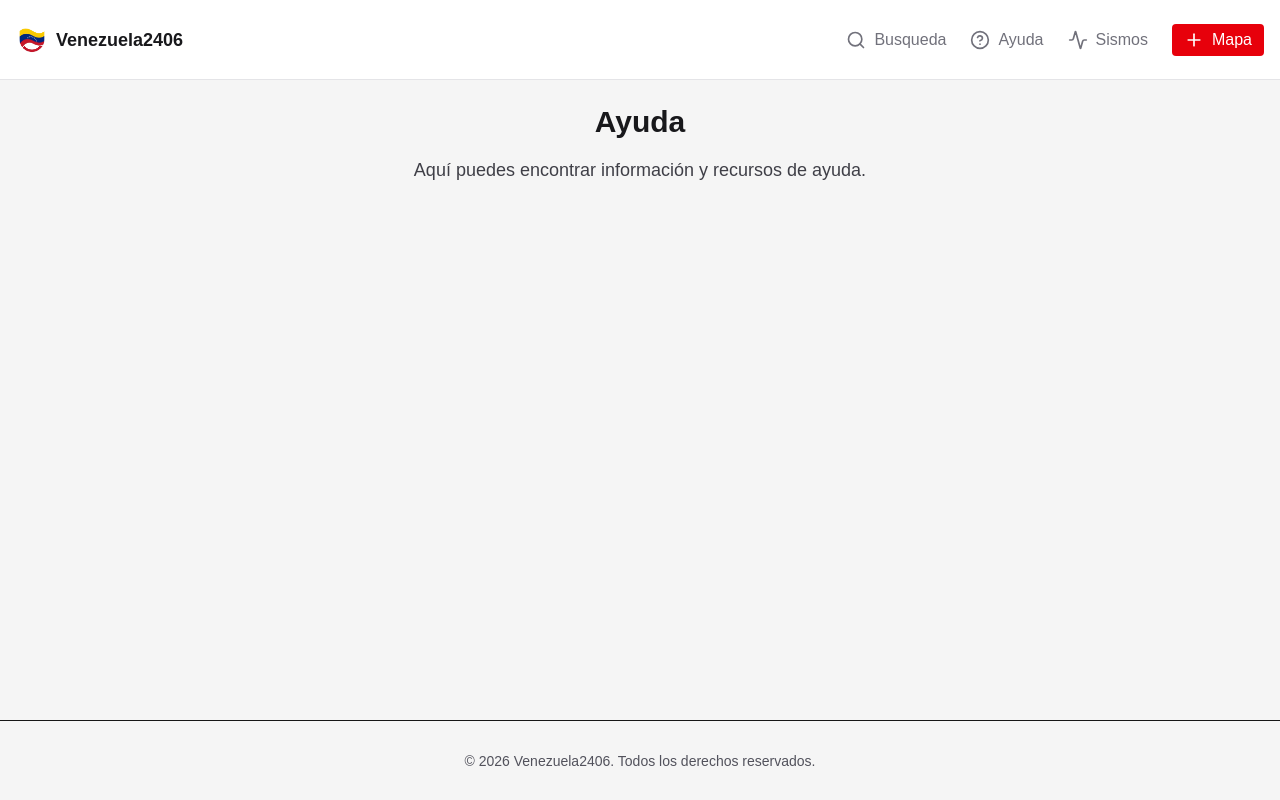
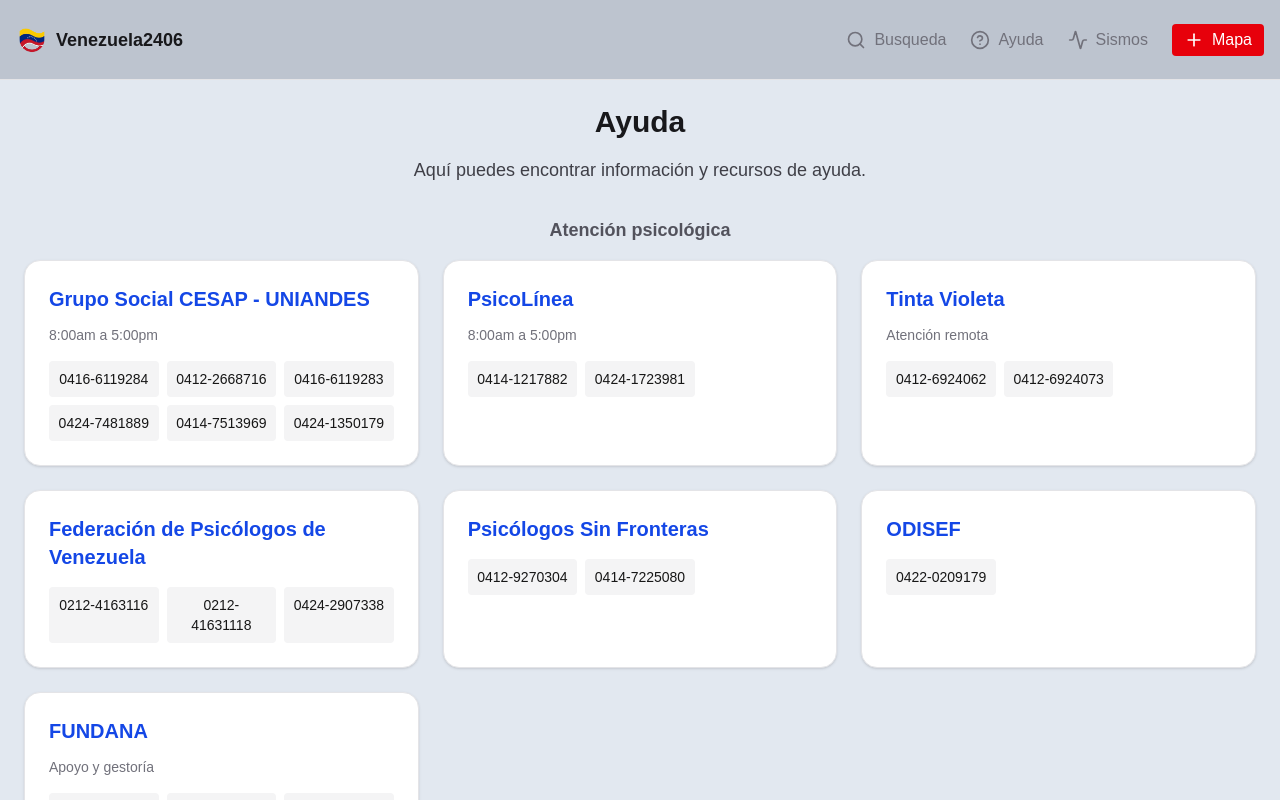
Before and after one commit to CristhalCampos/venezuela2406, a Next.js app in the folder my-app/: page /help in a window 1280 px wide. Shown: the top 800 px of the page. Built offline with nearby package versions, Linux system fonts and the light colour scheme.

Commit message:
help page

```diff
--- a/my-app/src/app/globals.css
+++ b/my-app/src/app/globals.css
@@ -1,7 +1,7 @@
 @import "tailwindcss";
 
 :root {
-  --background: #f5f5f5;
+  --background: #e2e8f0;
   --foreground: #171717;
 }
 
--- a/my-app/src/app/help/page.tsx
+++ b/my-app/src/app/help/page.tsx
@@ -1,4 +1,42 @@
 export default function HelpPage() {
+  const psychologicalSupport = [
+    {
+      organization: "Grupo Social CESAP - UNIANDES",
+      phones: ["0416-6119284", "0412-2668716", "0416-6119283", "0424-7481889", "0414-7513969", "0424-1350179"],
+      schedule: "8:00am a 5:00pm"
+    },
+    {
+      organization: "PsicoLínea",
+      phones: ["0414-1217882", "0424-1723981"],
+      schedule: "8:00am a 5:00pm"
+    },
+    {
+      organization: "Tinta Violeta",
+      phones: ["0412-6924062", "0412-6924073"],
+      schedule: "Atención remota"
+    },
+    {
+      organization: "Federación de Psicólogos de Venezuela",
+      phones: ["0212-4163116", "0212-41631118", "0424-2907338"],
+      schedule: ""
+    },
+    {
+      organization: "Psicólogos Sin Fronteras",
+      phones: ["0412-9270304", "0414-7225080"],
+      schedule: ""
+    },
+    {
+      organization: "ODISEF",
+      phones: ["0422-0209179"],
+      schedule: ""
+    },
+    {
+      organization: "FUNDANA",
+      phones: ["0422-1257897", "0424-2643825", "0414-1553540", "0412-3529560", "0424-2381669", "0412-3211028", "0412-3135556", "0414-2891425", "0416-9012751", "0412-9046710", "0412-8211400", "0414-9203585", "0424-2517618"],
+      schedule: "Apoyo y gestoría"
+    },
+  ];
+
   return (
     <div className="flex flex-col flex-1 items-center justify-center p-4 md:p-6 gap-4">
       <h1 className="text-3xl font-bold text-zinc-900 dark:text-zinc-100">
@@ -7,6 +45,28 @@ export default function HelpPage() {
       <p className="text-lg text-zinc-700 dark:text-zinc-300">
         Aquí puedes encontrar información y recursos de ayuda.
       </p>
+
+      <h3 className="mt-4 text-lg font-semibold text-zinc-600 dark:text-zinc-400">
+        Atención psicológica
+      </h3>
+      <div className="grid grid-cols-1 md:grid-cols-2 lg:grid-cols-3 gap-6">
+        {psychologicalSupport.map((item, index) => (
+          <div key={index} className="p-6 bg-white dark:bg-zinc-800 rounded-2xl border border-zinc-200 dark:border-zinc-700 shadow-sm">
+            <h3 className="text-xl font-bold text-blue-700 dark:text-blue-400 mb-3">{item.organization}</h3>
+            <p className="text-sm text-zinc-500 mb-4 font-medium">{item.schedule}</p>
+            <div className="grid grid-cols-3 gap-2">
+              {item.phones.map((phone, i) => (
+                <span
+                  key={i}
+                  className="text-sm bg-zinc-100 dark:bg-zinc-700 p-2 rounded hover:bg-blue-200 dark:hover:bg-blue-900 transition-colors text-center"
+                >
+                  {phone}
+                </span>
+              ))}
+            </div>
+          </div>
+        ))}
+      </div>
     </div>
   );
 }
--- a/my-app/src/components/footer.tsx
+++ b/my-app/src/components/footer.tsx
@@ -1,6 +1,6 @@
 export default function Footer() {
   return (
-    <footer className="flex items-center justify-center w-full h-20 border-t">
+    <footer className="flex items-center justify-center w-full h-20 border-t bg-gray-300 dark:bg-zinc-900">
       <p className="text-sm text-zinc-600">
         &copy; {new Date().getFullYear()} Venezuela2406. Todos los derechos reservados.
       </p>
--- a/my-app/src/components/navbar.tsx
+++ b/my-app/src/components/navbar.tsx
@@ -16,7 +16,7 @@ export default function Navbar() {
   ];
 
   return (
-    <nav className="flex items-center justify-between w-full h-20 px-4 bg-white dark:bg-zinc-900 border-b border-zinc-200 dark:border-zinc-600 relative">
+    <nav className="flex items-center justify-between w-full h-20 px-4 bg-gray-400/50 dark:bg-zinc-900 border-b border-zinc-200 dark:border-zinc-600 relative">
       <div className="flex items-center space-x-2">
         <Image src="/logo.png" alt="Logo" width={32} height={32} className="rounded-full" />
         <span className="text-lg font-semibold text-zinc-900 dark:text-zinc-100">Venezuela2406</span>
```
